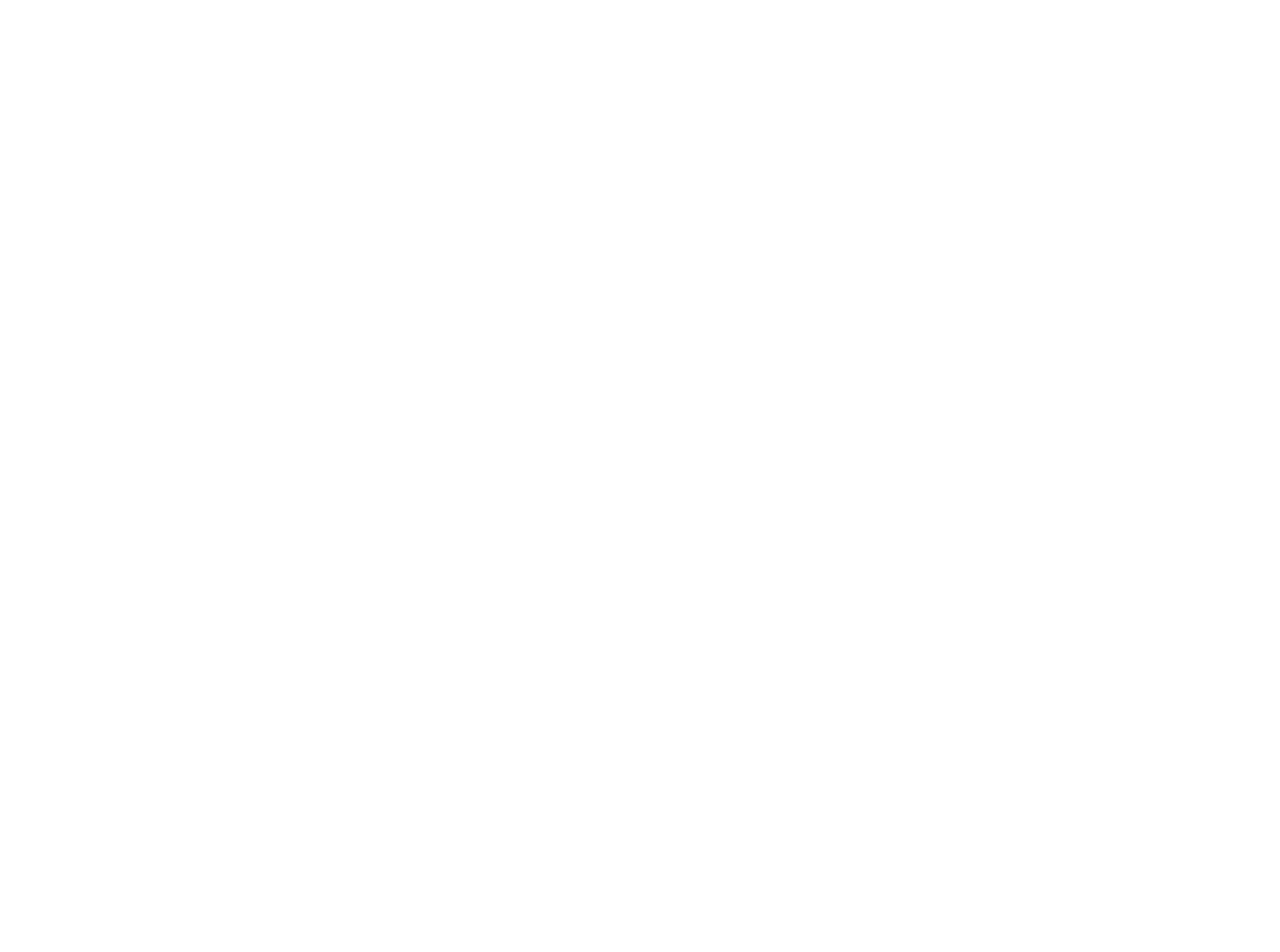
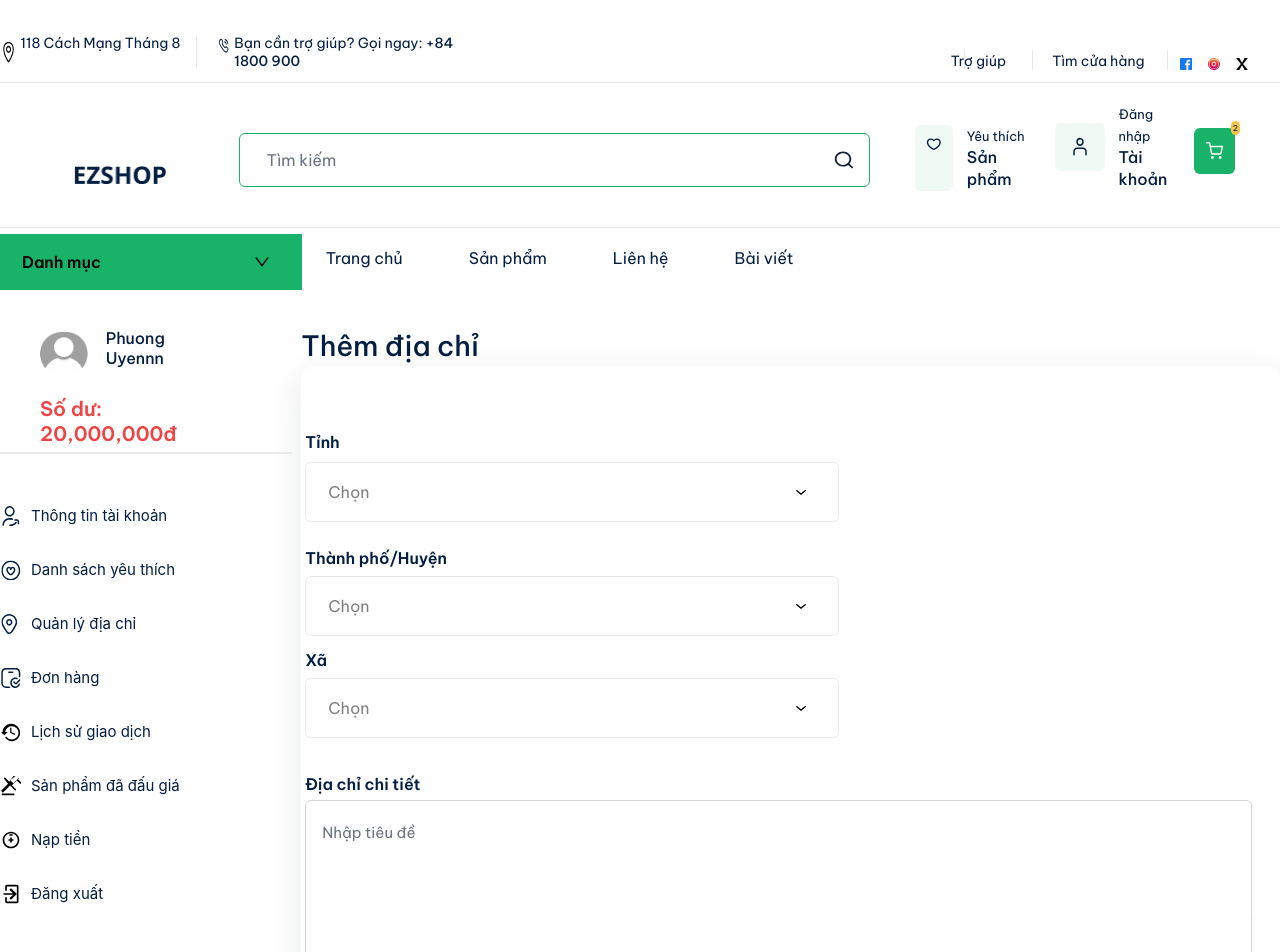
Before and after one commit to NguyenDucAnh1908/second-hand-auction-system, a React (Vite) app in the folder second-hand-auction-system_FE/: page /AddAddress in a window 1280 px wide. Shown: the top 952 px of the page. Before the commit the page ends 800 px from the top, so only its background shows below. Built offline with nearby package versions, Linux system fonts and the light colour scheme.

Commit message:
CreateAddress

```diff
--- a/second-hand-auction-system_FE/src/App.jsx
+++ b/second-hand-auction-system_FE/src/App.jsx
@@ -13,6 +13,7 @@
 import ProfileDetailPage from "pages/ProfileDetail";
 import DepositMoneyPage from "pages/DepositMoney";
 import TestComponent from "./components/TestComponent.jsx";
+import CreateAddressPage from "pages/CreateAddress";
 import AddressPage from "pages/Address";
 
 function App() {
@@ -29,6 +30,7 @@
         <Route path="ProfileDetail" index element={<ProfileDetailPage />} />
         <Route path="DepositMoney" index element={<DepositMoneyPage />} />
         <Route path="Address" index element={<AddressPage />} />
+        <Route path="AddAddress" index element={<CreateAddressPage />} />
         <Route path="TestComponent" index element={<TestComponent />} />
         <Route path="Test" index element={<TestAPI />} />
       </Route>
--- a/second-hand-auction-system_FE/src/pages/Address/index.jsx
+++ b/second-hand-auction-system_FE/src/pages/Address/index.jsx
@@ -161,7 +161,9 @@
                             </div>
                         </div>
                     </div>
-                    <Footer5 className="mt-[34px] h-[388px] bg-[url(/images/img_group_19979.png)] bg-cover bg-no-repeat md:h-auto" />
+                    <div className="mt-[194px] self-stretch">
+                        <Footer5 className="mt-[34px] h-[388px] bg-[url(/images/img_group_19979.png)] bg-cover bg-no-repeat md:h-auto" />
+                    </div>
                 </div>
             </div>
         </>
--- /dev/null
+++ b/second-hand-auction-system_FE/src/pages/CreateAddress/index.jsx
@@ -0,0 +1,131 @@
+import { Helmet } from "react-helmet";
+import { Img, Text, Button, TextArea, Heading, SelectBox } from "../../components";
+import React from "react";
+import ProfileCard from "../../components/ProfileCard";
+import AccountOptions from "../../components/AccountOption";
+import Header2 from "../../components/Header2";
+import Footer5 from "../../components/Footer5";
+
+const dropDownOptions = [
+    { label: "Option1", value: "option1" },
+    { label: "Option2", value: "option2" },
+    { label: "Option3", value: "option3" },
+];
+
+export default function CreateAddressPage() {
+    return (
+        <>
+            <Helmet>
+                <title>Add Address - Manage Your Shipping Details</title>
+                <meta
+                    name="description"
+                    content="Easily add a new address to your account for a seamless shopping experience. Manage your shipping details, including city, district, and detailed address, to ensure accurate delivery of your favorite auctioned products."
+                />
+            </Helmet>
+            <div className="w-full bg-bg-white">
+                <div className="mt-6 flex flex-col items-center gap-[82px] md:gap-[61px] sm:gap-[41px]">
+                    <div className="mx-auto flex w-full max-w-[1286px] flex-col gap-7 md:px-5">
+                        <Header2 />
+                        <div>
+                            <div className="flex items-start md:flex-col">
+                                <div className="relative z-[2] flex w-[24%] flex-col gap-[46px] md:w-full">
+                                    <div className="flex flex-col items-start gap-1.5">
+                                        <div className="ml-3 flex w-[70%] flex-col items-center gap-4 md:ml-0 md:w-full">
+                                            <div className="flex items-center justify-center gap-[18px] self-stretch">
+                                                <ProfileCard />
+                                            </div>
+                                        </div>
+                                        <div className="h-[1.84px] w-[95%] self-stretch bg-gray-200" />
+                                    </div>
+                                    <div>
+                                        <div className="flex flex-col gap-[38px]">
+                                            <AccountOptions />
+                                        </div>
+                                    </div>
+                                </div>
+                                <div className="relative ml-[-6px] h-[926px] flex-1 self-center md:ml-0 md:w-full md:flex-none md:self-stretch ">
+
+                                        <Heading
+                                            size="textlg"
+                                            as="h3"
+                                            className="mb-[808px] text-[28px] font-medium text-blue_gray-900 md:text-[26px] sm:text-[24px]"
+                                        >
+                                            Thêm địa chỉ
+                                        </Heading>
+
+                                    <div className="absolute bottom-0 left-0 right-0 top-0 m-auto flex h-max flex-1 flex-col items-center justify-center rounded-[14px] bg-bg-white px-1 py-[66px] shadow-xs md:py-5">
+                                        <div className="flex flex-col items-start justify-center gap-2.5 self-stretch">
+                                            <Heading as="h4" className="text-[16px] font-semibold text-blue_gray-900">
+                                                Tỉnh
+                                            </Heading>
+                                            <SelectBox
+                                                shape="round"
+                                                indicator={
+                                                    <Img src="images/img_vector_bg_black_.svg" alt="Arrow Down" />
+                                                }
+                                                name="Province Dropdown"
+                                                placeholder={`Chọn`}
+                                                options={dropDownOptions}
+                                                className="w-[55%] gap-4 rounded-md border border-solid border-gray-200 px-4 bg-transparent"
+                                                />
+                                        </div>
+
+                                        <div className="mt-[26px] flex flex-col items-start justify-center gap-2 self-stretch">
+                                            <Heading as="h5" className="text-[16px] font-semibold text-blue_gray-900">
+                                                Thành phố/Huyện
+                                            </Heading>
+                                            <SelectBox
+                                                shape="round"
+                                                indicator={
+                                                    <Img src="images/img_vector_bg_black_.svg" alt="Arrow Down" />
+                                                }
+                                                name="District Dropdown"
+                                                placeholder={`Chọn`}
+                                                options={dropDownOptions}
+                                                className="w-[55%] gap-4 rounded-md border border-solid border-gray-200 px-4 bg-transparent"
+                                                />
+                                        </div>
+                                        <div className="mt-3.5 flex flex-col items-start justify-center gap-2 self-stretch">
+                                            <Heading as="h6" className="text-[16px] font-semibold text-blue_gray-900">
+                                                Xã
+                                            </Heading>
+                                            <SelectBox
+                                                shape="round"
+                                                indicator={
+                                                    <Img src="images/img_vector_bg_black_.svg" alt="Arrow Down"  />
+                                                }
+                                                name="District Dropdown"
+                                                placeholder={`Chọn`}
+                                                options={dropDownOptions}
+                                                className="w-[55%] gap-4 rounded-md border border-solid border-gray-200 px-4 bg-transparent"
+                                                />
+                                        </div>
+                                        <Heading as="h6" className="mt-9 self-start text-[16px] font-semibold text-black-900">
+                                            Địa chỉ chi tiết
+                                        </Heading>
+                                        <TextArea
+                                            shape="round"
+                                            name="Detailed Address TextArea"
+                                            placeholder={`Nhập tiêu đề`}
+                                            className="relative z-[1] mr-6 mt-1.5 self-stretch rounded-md !border !border-gray-300 px-4 text-gray-600 md:mr-0 sm:py-5"
+                                        />
+                                        <div className="relative mx-[22px] mt-[-80px] h-px self-stretch bg-gray-100 md:mx-0" />
+                                        <Button
+                                            shape="round"
+                                            className="mb-3.5 mt-[168px] min-w-[172px] bg-green-500 rounded-md border border-solid border-green-a700 px-[33px] font-medium sm:px-5"
+                                        >
+                                            Lưu{" "}
+                                        </Button>
+                                    </div>
+                                </div>
+                            </div>
+                        </div>
+                    </div>
+                    <div className="mt-[194px] self-stretch">
+                        <Footer5 className="mt-[34px] h-[388px] bg-[url(/images/img_group_19979.png)] bg-cover bg-no-repeat md:h-auto" />
+                    </div>
+                </div>
+            </div>
+        </>
+    );
+}
--- a/second-hand-auction-system_FE/src/pages/CustomerTransactionHistoryPage/index.jsx
+++ b/second-hand-auction-system_FE/src/pages/CustomerTransactionHistoryPage/index.jsx
@@ -205,7 +205,7 @@
                                                 </div>
                                             </TabPanel>
                                         ))}
-                                        <Pagination className="ml-[290px]"/>
+                                        <Pagination className="ml-[290px]" />
 
 
 
```
